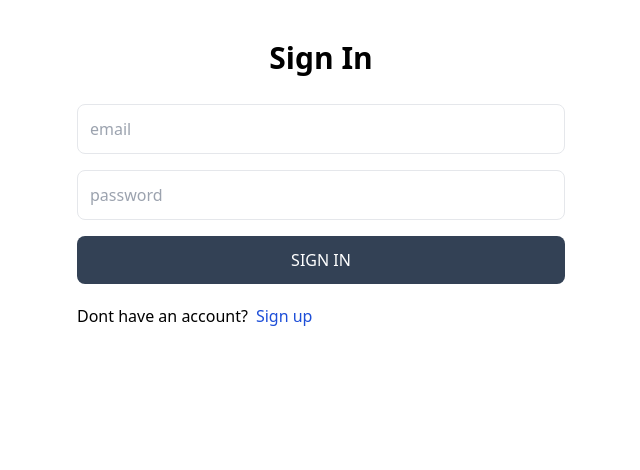
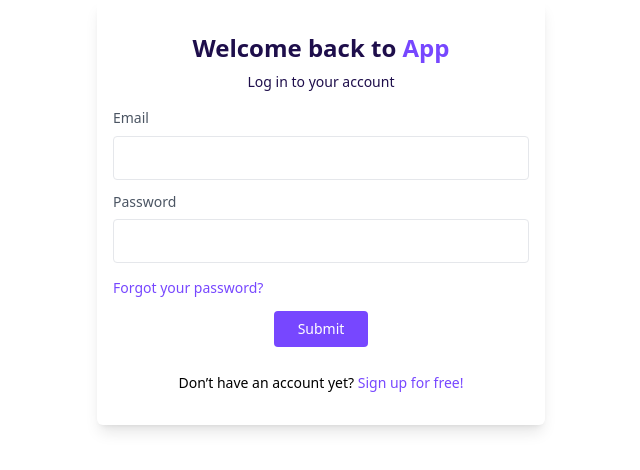
Before and after one commit to kowshik3383/mern-hotel-website, a React (Vite) app in the folder client/: page /sign-in in a window 1280 px wide. Shown: the top 470 px of the page, without its empty margins (319-959 px from the left). Built offline with nearby package versions, Linux system fonts and the light colour scheme.

Commit message:
Update SignIn.jsx

```diff
--- a/client/src/pages/SignIn.jsx
+++ b/client/src/pages/SignIn.jsx
@@ -1,79 +1,58 @@
 import React, { useState } from 'react';
-import { Link, useNavigate } from 'react-router-dom';
+import axios from 'axios';
+import {Link , useNavigate} from "react-router-dom"
 
-export default function SignIn() {
-  const [formData, setFormData] = useState({});
-  const [loading, setLoading] = useState(false);
-  const [error, setError] = useState(null);
-  const navigate = useNavigate();
+function SignIn() {
+ const navigate = useNavigate()
+  // Hook to manage navigation history
+  const [formData, setFormData] = useState({
+    email: '',
+    password: ''
+  });
 
   const handleChange = (e) => {
-    setFormData({
-      ...formData,
-      [e.target.id]: e.target.value,
-    });
+    setFormData({ ...formData, [e.target.name]: e.target.value });
   };
 
   const handleSubmit = async (e) => {
     e.preventDefault();
-    setLoading(true);
-    setError(null);
+    const { email, password } = formData;
+    if ( !email || !password ) {
+      alert('Please fill in all required fields.');
+      return; // Prevent form submission if validation fails
+    }
+
     try {
-      const res = await fetch('https://server-4-muw9.onrender.com/api/signin', {
-        method: 'POST',
-        headers: {
-          'Content-Type': 'application/json',
-        },
-        body: JSON.stringify(formData),
-      });
-      const data = await res.json();
-      console.log(data);
-      if (data.success === false) {
-        setError(data.message);
-      } else {
-        navigate('/');
-      }
+      const response = await axios.post('https://server-4-muw9.onrender.com/api/signin', formData);
+      console.log('Login Successful:', response.data);
+      navigate('/')
+
     } catch (error) {
-      setError(error.message);
-    } finally {
-      setLoading(false);
+      console.error('Login Error:', error);
     }
   };
 
   return (
-    <div className='p-3 max-w-lg mx-auto'>
-      <h1 className='text-3xl text-center font-semibold my-7'>Sign In</h1>
-      <form onSubmit={handleSubmit} className='flex flex-col gap-4'>
-        <input
-          type='email'
-          placeholder='email'
-          className='border p-3 rounded-lg'
-          id='email'
-          onChange={handleChange}
-        />
-        <input
-          type='password'
-          placeholder='password'
-          className='border p-3 rounded-lg'
-          id='password'
-          onChange={handleChange}
-        />
-
-        <button
-          disabled={loading}
-          className='bg-slate-700 text-white p-3 rounded-lg uppercase hover:opacity-95 disabled:opacity-80'
-        >
-          {loading ? 'Loading...' : 'Sign In'}
-        </button>
-
+    <div className="max-w-md mx-auto px-4 py-8 rounded-md bg-white shadow-lg">
+      <div className="text-2xl font-bold mb-2 text-[#1e0e4b] text-center">Welcome back to <span className="text-[#7747ff]">App</span></div>
+      <div className="text-sm font-normal mb-4 text-center text-[#1e0e4b]">Log in to your account</div>
+      <form onSubmit={handleSubmit} className="flex flex-col gap-3">
+        <div className="block relative">
+          <label htmlFor="email" className="block text-gray-600 cursor-text text-sm leading-[140%] font-normal mb-2">Email</label>
+          <input type="email" id="email" name="email" value={formData.email} onChange={handleChange} className="rounded border border-gray-200 text-sm w-full font-normal leading-[18px] text-black tracking-[0px] appearance-none block h-11 m-0 p-[11px] focus:ring-2 ring-offset-2  ring-gray-900 outline-0" required />
+        </div>
+        <div className="block relative">
+          <label htmlFor="password" className="block text-gray-600 cursor-text text-sm leading-[140%] font-normal mb-2">Password</label>
+          <input type="password" id="password" name="password" value={formData.password} onChange={handleChange} className="rounded border border-gray-200 text-sm w-full font-normal leading-[18px] text-black tracking-[0px] appearance-none block h-11 m-0 p-[11px] focus:ring-2 ring-offset-2 ring-gray-900 outline-0" required />
+        </div>
+        <div>
+          <a href="#" className="text-sm text-[#7747ff]">Forgot your password?</a>
+        </div>
+        <button type="submit" className="bg-[#7747ff] w-max m-auto px-6 py-2 rounded text-white text-sm font-normal">Submit</button>
       </form>
-      <div className='flex gap-2 mt-5'>
-        <p>Dont have an account?</p>
-        <Link to={'/sign-up'}>
-          <span className='text-blue-700'>Sign up</span>
-        </Link>
-      </div>
-      {error && <p className='text-red-500 mt-5'>{error}</p>}
+      <div className="text-sm text-center mt-[1.6rem]">Don’t have an account yet? <Link to="/sign-up" className="text-sm text-[#7747ff]">Sign up for free!</Link></div>
     </div>
   );
 }
+
+export default SignIn;
```
